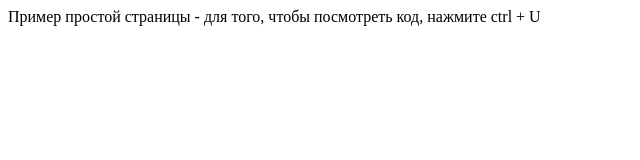
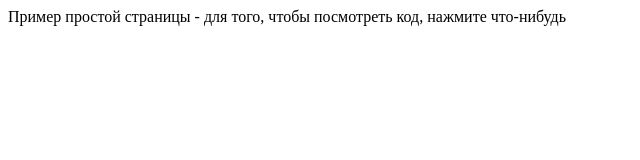
Before and after one commit to AlexeyV99/new-project2, a plain HTML site: page index.html in a window 1280 px wide. Shown: the full height of the page, 0-640 px from the left. Drawn offline with Linux system fonts and the light colour scheme.

Commit message:
обновление

```diff
--- a/index.html
+++ b/index.html
@@ -6,6 +6,6 @@
 <title> Пример простой страницы html</title>
 </head>
 <body>
-Пример простой страницы - для того, чтобы посмотреть код, нажмите ctrl + U
+Пример простой страницы - для того, чтобы посмотреть код, нажмите что-нибудь
 </body>
 </html>
```
